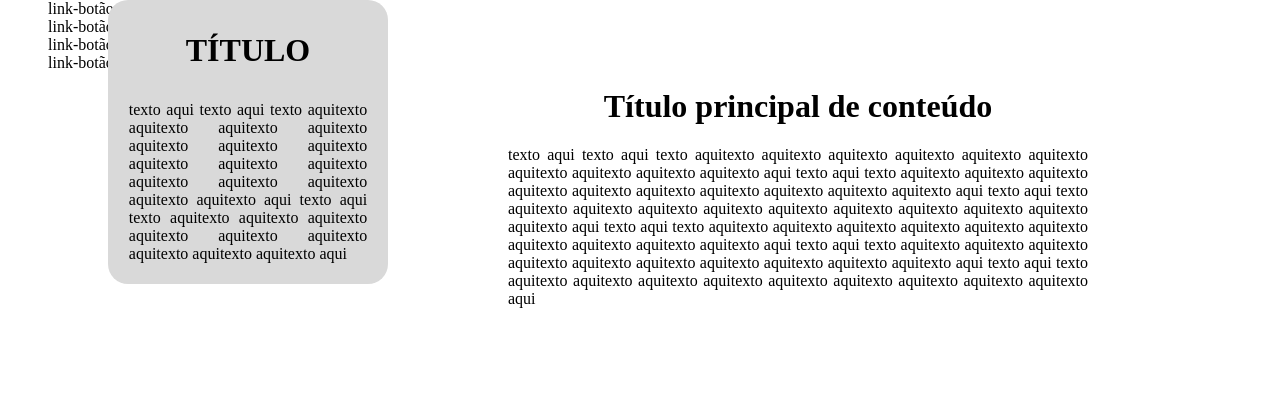
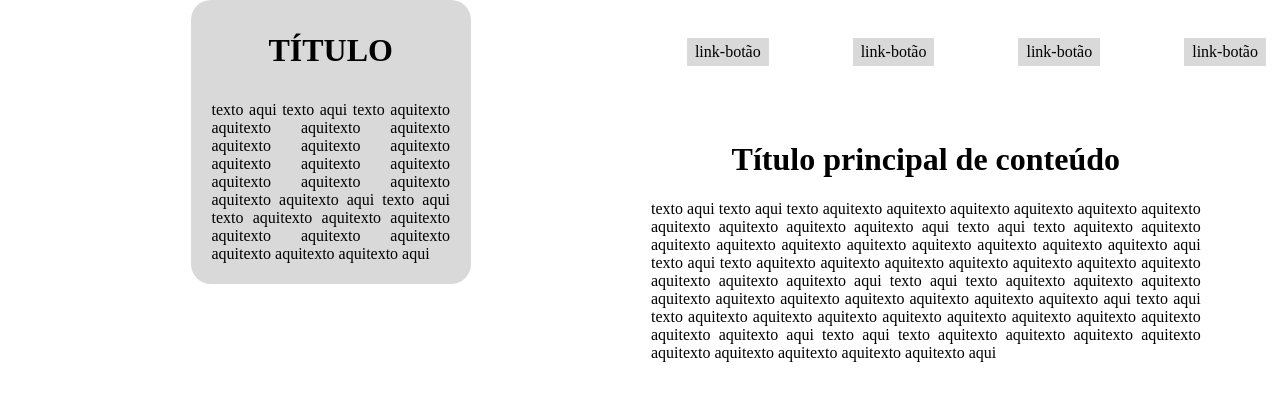
Before and after one commit to sammaravalente/meu-site-pessoal, a plain HTML site: page index.html in a window 1280 px wide. Drawn offline with Linux system fonts and the light colour scheme.

Commit message:
estilos link-botão, ajustes em outros seletores que quebraram quando alterei margens e tentando posicionar o site no meio da tela

```diff
--- a/style.css
+++ b/style.css
@@ -1,6 +1,7 @@
 * {
     background-color: white;
     margin-top: 0cm;
+    margin-left: 0.80cm;
 }
 
 /* SIDEBAR */
@@ -32,7 +33,7 @@
     box-sizing: content-box;
     width: 580px;
     position: fixed;
-    margin-left: 500px;
+    margin-left: 530px;
 }
 
 .content h1 {
@@ -42,3 +43,19 @@
 .content p {
     text-align: justify;
 }
+
+/* MENU */
+.menu ul {
+    display: inline-block;
+    margin-top: 1cm;
+    margin-left: 11cm;
+    margin-bottom: 2cm;
+}
+.menu ul li {
+    background-color: #D9D9D9;
+    padding: 5px 8px;
+    text-align: center;
+    text-decoration: none;
+    display: inline-block;
+    margin-left: 5em;
+}
```
